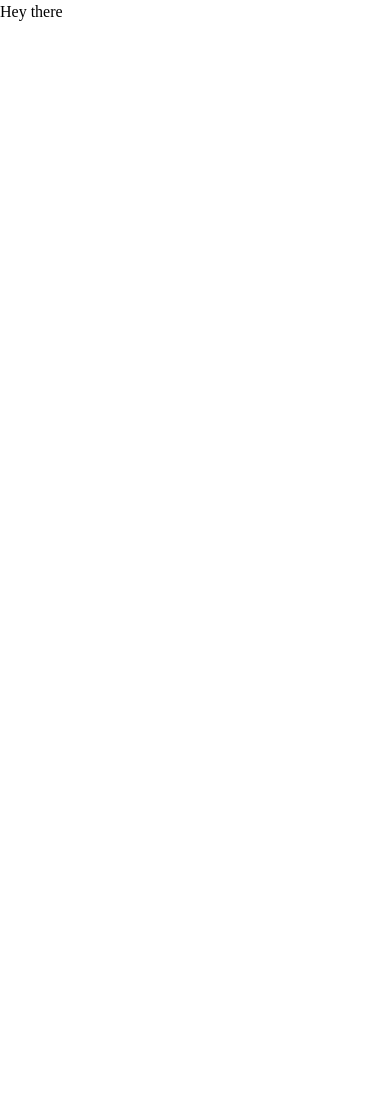
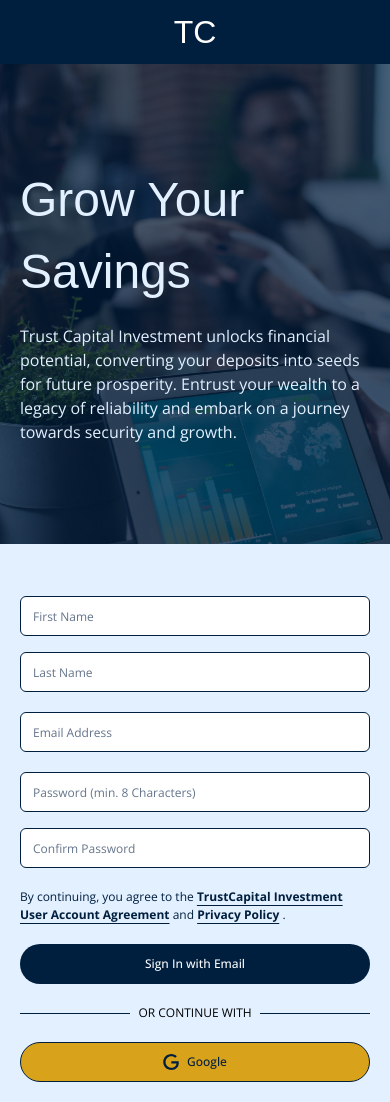
Before and after one commit to Joshardals/Trust-Capital, a Next.js app: page /signup in a window 390 px wide. Before the commit the page ends 844 px from the top, so only its background shows below. Built offline with nearby package versions, Linux system fonts and the light colour scheme; a web font is replaced by a local one.

Commit message:
initial commit

```diff
--- a/app/(auth)/signup/page.tsx
+++ b/app/(auth)/signup/page.tsx
@@ -49,7 +49,34 @@ export default function Page() {
       {/* End Of Code */}
 
       {/* Start Of Code for Mobile Users */}
-      <div className="md:hidden">Hey there</div>
+      <div className="md:hidden relative h-screen">
+        <div className="fixed top-0 left-0 w-full bg-navyblue text-white h-16 px-5 z-20">
+          <div className="flex items-center justify-center text-xl font-serif h-full w-full">
+            <Link href="/">TC</Link>
+          </div>
+        </div>
+        <div className="py-6 h-screen">
+          <div className="mt-10 p-5 relative bg-[url('/mobile-signup-bg.jpg')] w-full h-[30rem] bg-cover">
+            <div className=" relative z-10 space-y-4 flex flex-col h-full justify-center">
+              <h1 className="text-2xl text-babyblue font-serif">
+                Grow Your Savings
+              </h1>
+
+              <p className="text-babyblue font-sans">
+                Trust Capital Investment unlocks financial potential, converting
+                your deposits into seeds for future prosperity. Entrust your
+                wealth to a legacy of reliability and embark on a journey
+                towards security and growth.
+              </p>
+            </div>
+            <div className="absolute top-0 left-0 h-full w-full bg-navyblue/70" />
+          </div>
+
+          <div className="p-5 bg-babyblue">
+            <UserAuthForm />
+          </div>
+        </div>
+      </div>
     </div>
     // <>
     //   <div className="md:hidden">
--- a/components/forms/user-auth-form.tsx
+++ b/components/forms/user-auth-form.tsx
@@ -16,6 +16,7 @@ import { useForm } from "react-hook-form";
 import { Button } from "../ui/button";
 import { Icons } from "@/components/icons";
 import { Label } from "../ui/label";
+import Link from "next/link";
 
 export function UserAuthForm() {
   const [isLoading, setIsLoading] = useState(false);
@@ -49,8 +50,8 @@ export function UserAuthForm() {
         onSubmit={form.handleSubmit(onSubmit)}
         className="space-y-5 font-sans mt-8 w-full"
       >
-        <div className="flex space-x-4">
-          <div className="flex-1">
+        <div className="flex md:space-x-4 max-md:space-y-4 max-md:flex-col">
+          <div className="md:flex-1">
             <FormField
               control={form.control}
               name="firstName"
@@ -120,7 +121,7 @@ export function UserAuthForm() {
             </FormItem>
           )}
         />
-        <div className="flex space-x-4">
+        <div className="flex max-md:flex-col max-md:space-y-4 md:space-x-4">
           <div className="flex-1">
             <FormField
               control={form.control}
@@ -130,7 +131,7 @@ export function UserAuthForm() {
                   <FormControl className="no-focus text-xs">
                     <Input
                       type="password"
-                      placeholder="Password"
+                      placeholder="Password (min. 8 Characters)"
                       disabled={isLoading}
                       className="border border-navyblue"
                       {...field}
@@ -162,7 +163,31 @@ export function UserAuthForm() {
             />
           </div>
         </div>
-        <Button disabled={isLoading} className="w-full">
+
+        <div>
+          <p className="text-xs text-navyblue">
+            By continuing, you agree to the{" "}
+            <Link
+              href="#"
+              className=" text-xs font-bold underline underline-offset-4"
+            >
+              TrustCapital Investment User Account Agreement
+            </Link>{" "}
+            and{" "}
+            <Link
+              href="#"
+              className="underline text-xs font-bold underline-offset-4"
+            >
+              {" "}
+              Privacy Policy
+            </Link>{" "}
+            .
+          </p>
+        </div>
+        <Button
+          disabled={isLoading}
+          className="w-full text-xs flex items-center rounded-full"
+        >
           {isLoading && <Icons.spinner className="mr-2 h-4 w-4 animate-spin" />}
           Sign In with Email
         </Button>
@@ -179,7 +204,7 @@ export function UserAuthForm() {
         <Button
           variant="form"
           type="button"
-          className="w-full"
+          className="w-full text-xs flex items-center rounded-full"
           disabled={isLoading}
         >
           {isLoading ? (
--- a/components/ui/button.tsx
+++ b/components/ui/button.tsx
@@ -20,7 +20,7 @@ const buttonVariants = cva(
         ghost:
           "hover:bg-slate-100 hover:text-slate-900 dark:hover:bg-slate-800 dark:hover:text-slate-50",
         link: "text-slate-900 underline-offset-4 hover:underline dark:text-slate-50",
-        form: "bg-goldenrod text-white hover:bg-goldenrod/90",
+        form: "bg-goldenrod text-navyblue hover:bg-goldenrod/90 border border-navyblue",
       },
       size: {
         default: "h-10 px-4 py-2",
```
Also changed, not shown: public/mobile-signup-bg.jpg (added).
